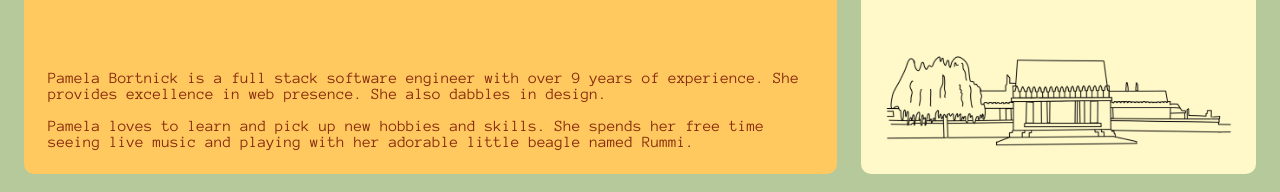
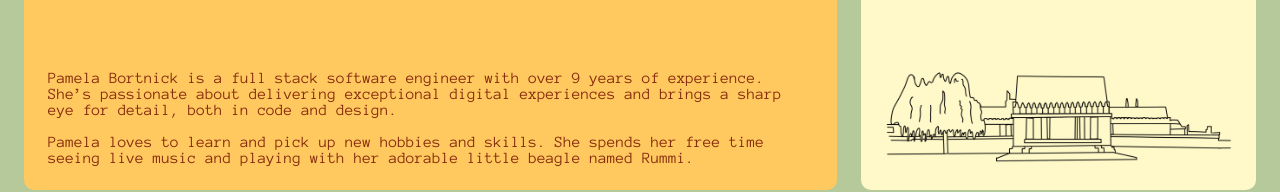
Before and after one commit to pbortnick/pamelahoneybortnick, a Next.js app: page / in a window 1280 px wide. Shown: the part 620-812 px from the top of the page. Built offline with nearby package versions, Linux system fonts and the light colour scheme.

Commit message:
change bio

```diff
--- a/app/components/bio/index.tsx
+++ b/app/components/bio/index.tsx
@@ -5,8 +5,7 @@ const Bio = () => {
 		<div className={s.bio}>
 			<p className={s.bioText}>
 				Pamela Bortnick is a full stack software engineer with over 9 years of
-				experience. She provides excellence in web presence. She also dabbles in
-				design.
+				experience. She’s passionate about delivering exceptional digital experiences and brings a sharp eye for detail, both in code and design.
 			</p>
 			<p className={s.bioText}>
 				Pamela loves to learn and pick up new hobbies and skills. She spends her
```
